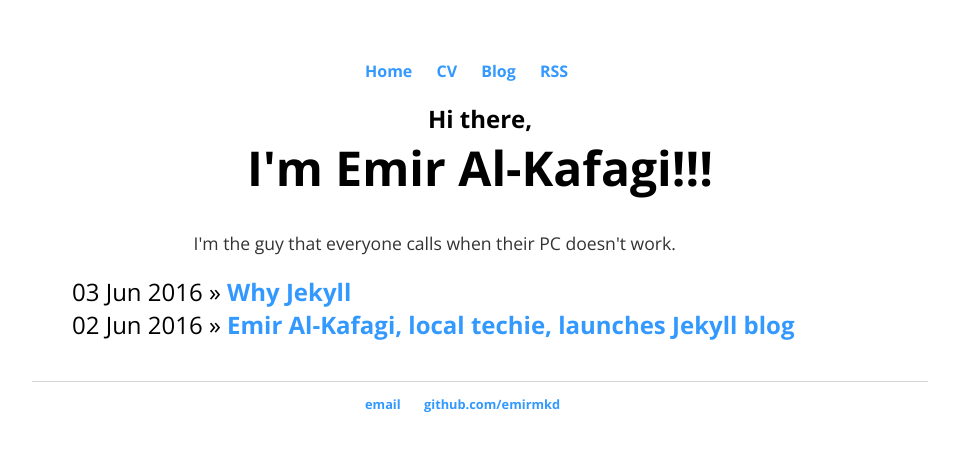
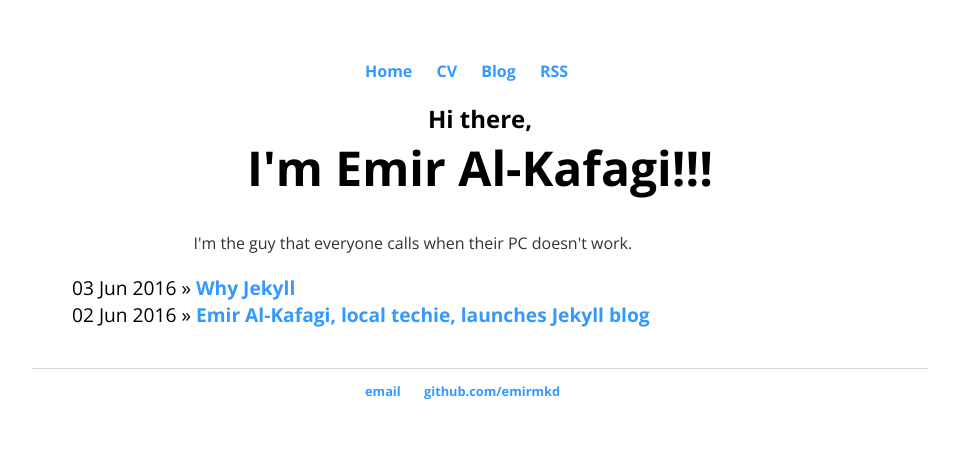
Before and after one commit to emirmkd/emirmkd.github.io, a Jekyll site: the page built from index.html, in a window 1280 px wide. Shown: the top 451 px of the page, without its empty margins (160-1119 px from the left). Built offline with Jekyll 4.4.1, drawn with Linux system fonts in a browser that asks for light colours.

Commit message:
Update main.css

```diff
--- a/css/main.css
+++ b/css/main.css
@@ -38,8 +38,8 @@ h2 {
     margin-bottom:0;
 }
 p {
-    font-size: 1.1em;
-    line-height: 1.3em;
+    font-size: 1em;
+    line-height: 1.4em;
     color: #333;
 }
 footer {
@@ -54,7 +54,7 @@ footer ul {
 
 ul.posts {
     margin: 20px auto 40px;
-    font-size: 1.5em;
+    font-size: 1.2em;
 }
 
 ul.posts li {
```
